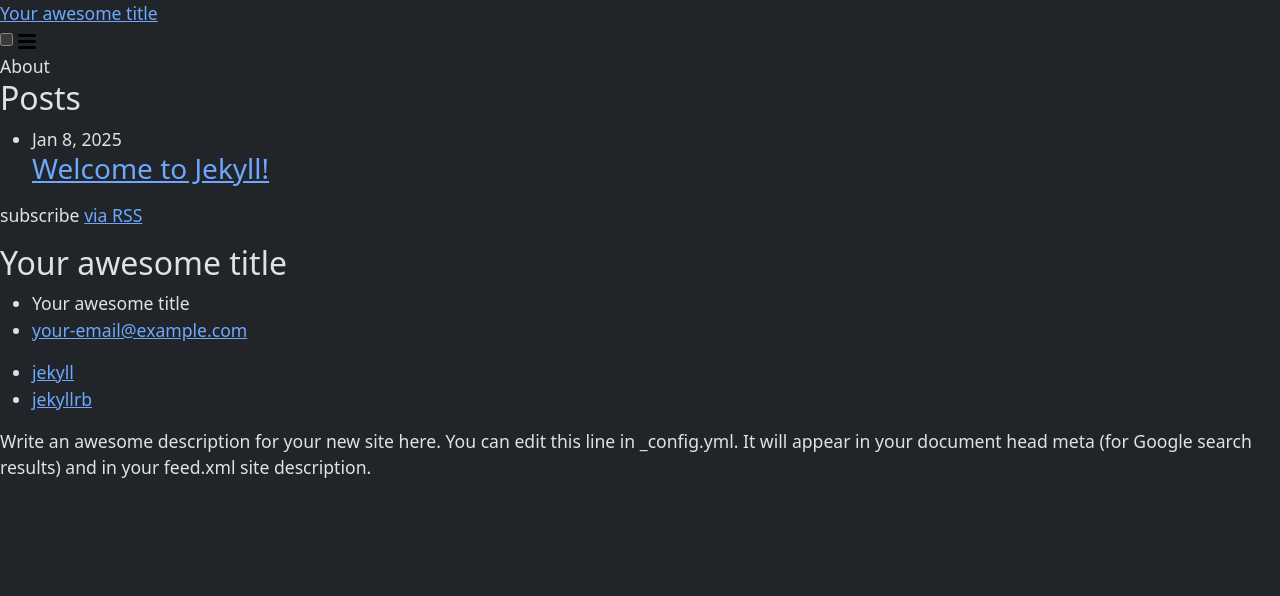
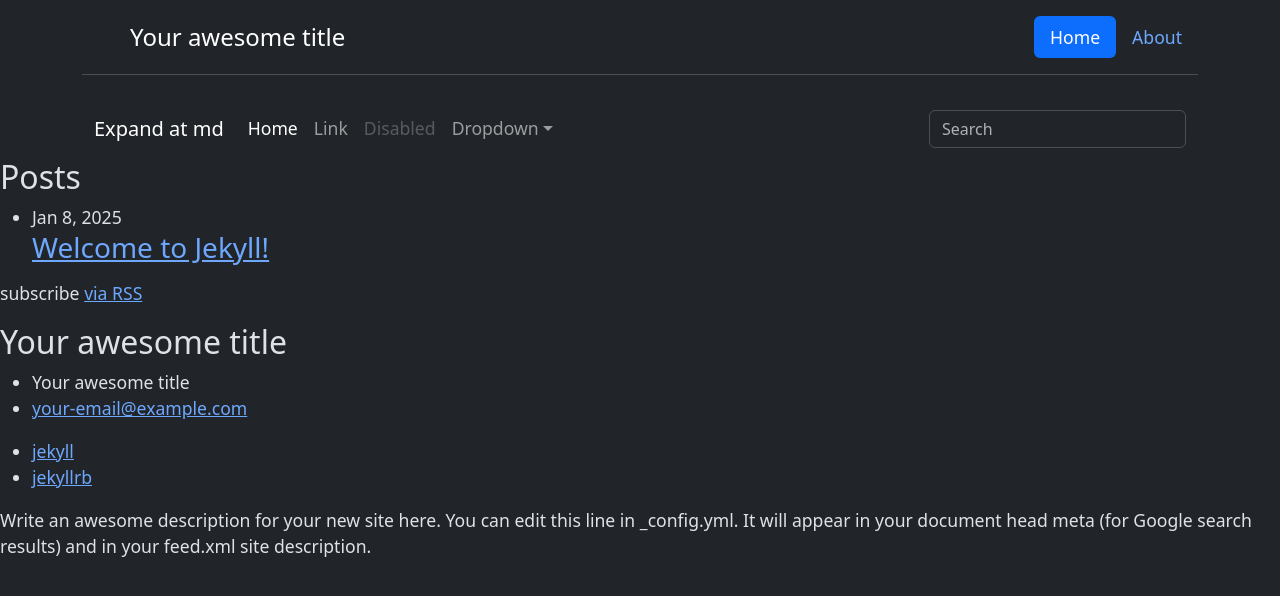
Before and after one commit to djacquel/jekyll-bootstrap-starter, a Jekyll site: the page built from index.markdown, in a window 1280 px wide. Shown: the top 596 px of the page. Built offline with Jekyll 4.4.1, drawn with Linux system fonts in a browser that asks for light colours.

Commit message:
starting boostrap components integration

```diff
--- a/_includes/header.html
+++ b/_includes/header.html
@@ -1,30 +1,55 @@
-<header class="site-header" role="banner">
+  <div class="container">
+    <header class="d-flex flex-wrap justify-content-center py-3 mb-4 border-bottom">
+      <a href="{{ '/' | relative_url }}" class="d-flex align-items-center mb-3 mb-md-0 me-md-auto link-body-emphasis text-decoration-none">
+        <svg class="bi me-2" width="40" height="32"><use xlink:href="#bootstrap"/></svg>
+        <span class="fs-4">{{ site.title | escape }}</span>
+      </a>
 
-  <div class="wrapper">
+      <ul class="nav nav-pills">
+        <li class="nav-item"><a href="#" class="nav-link active" aria-current="page">Home</a></li>
 {%- assign default_paths = site.pages | map: "path" -%}
 {%- assign page_paths = site.header_pages | default: default_paths -%}
-    <a class="site-title" rel="author" href="{{ "/" | relative_url }}">{{ site.title | escape }}</a>
-
-    {%- if page_paths -%}
-      <nav class="site-nav">
-        <input type="checkbox" id="nav-trigger" class="nav-trigger" />
-        <label for="nav-trigger">
-          <span class="menu-icon">
-            <svg viewBox="0 0 18 15" width="18px" height="15px">
-              <path d="M18,1.484c0,0.82-0.665,1.484-1.484,1.484H1.484C0.665,2.969,0,2.304,0,1.484l0,0C0,0.665,0.665,0,1.484,0 h15.032C17.335,0,18,0.665,18,1.484L18,1.484z M18,7.516C18,8.335,17.335,9,16.516,9H1.484C0.665,9,0,8.335,0,7.516l0,0 c0-0.82,0.665-1.484,1.484-1.484h15.032C17.335,6.031,18,6.696,18,7.516L18,7.516z M18,13.516C18,14.335,17.335,15,16.516,15H1.484 C0.665,15,0,14.335,0,13.516l0,0c0-0.82,0.665-1.483,1.484-1.483h15.032C17.335,12.031,18,12.695,18,13.516L18,13.516z"/>
-            </svg>
-          </span>
-        </label>
-
-        <div class="trigger">
 {%- for path in page_paths -%}
   {%- assign my_page = site.pages | where: "path", path | first -%}
     {%- if my_page.title -%}
-            <a class="page-link" href="{{ my_page.url | relative_url }}">{{ my_page.title | escape }}</a>
+        <li class="nav-item"><a href="{{ my_page.url | relative_url }}" class="nav-link">{{ my_page.title | escape }}</a></li>
     {%- endif -%}
   {%- endfor -%}
+      </ul>
+    </header>
+
+  <nav class="navbar navbar-expand-md navbar-dark bg-dark" aria-label="Fourth navbar example">
+    <div class="container-fluid">
+      <a class="navbar-brand" href="#">Expand at md</a>
+      <button class="navbar-toggler" type="button" data-bs-toggle="collapse" data-bs-target="#navbarsExample04" aria-controls="navbarsExample04" aria-expanded="false" aria-label="Toggle navigation">
+        <span class="navbar-toggler-icon"></span>
+      </button>
+
+      <div class="collapse navbar-collapse" id="navbarsExample04">
+        <ul class="navbar-nav me-auto mb-2 mb-md-0">
+          <li class="nav-item">
+            <a class="nav-link active" aria-current="page" href="#">Home</a>
+          </li>
+          <li class="nav-item">
+            <a class="nav-link" href="#">Link</a>
+          </li>
+          <li class="nav-item">
+            <a class="nav-link disabled" aria-disabled="true">Disabled</a>
+          </li>
+          <li class="nav-item dropdown">
+            <a class="nav-link dropdown-toggle" href="#" data-bs-toggle="dropdown" aria-expanded="false">Dropdown</a>
+            <ul class="dropdown-menu">
+              <li><a class="dropdown-item" href="#">Action</a></li>
+              <li><a class="dropdown-item" href="#">Another action</a></li>
+              <li><a class="dropdown-item" href="#">Something else here</a></li>
+            </ul>
+          </li>
+        </ul>
+        <form role="search">
+          <input class="form-control" type="search" placeholder="Search" aria-label="Search">
+        </form>
+      </div>
     </div>
   </nav>
-    {%- endif -%}
+
   </div>
-</header>
```
Lines whose indentation alone changed are shown as unchanged.
